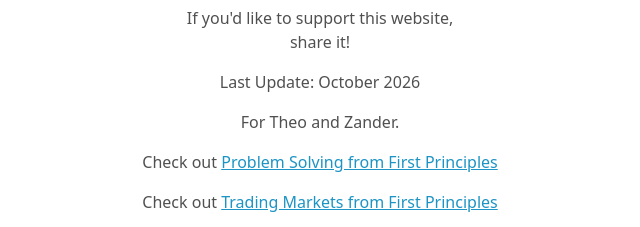
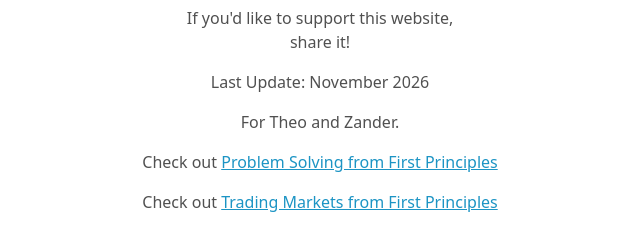
Before and after one commit to JorySmith/Avicenna-App, a plain HTML site: page index.html in a window 1280 px wide. Shown: the part 1891-2118 px from the top of the page, 320-960 px from the left. Drawn offline with nearby package versions, Linux system fonts and the light colour scheme.

Commit message:
Update last update date to November 2026

```diff
--- a/index.html
+++ b/index.html
@@ -2533,7 +2533,7 @@
             share it!
           </p>
         </div>
-        <p style="text-align: center">Last Update: October 2026</p>
+        <p style="text-align: center">Last Update: November 2026</p>
         <p style="text-align: center">For Theo and Zander.</p>
         <p style="text-align: center">
           Check out
```
